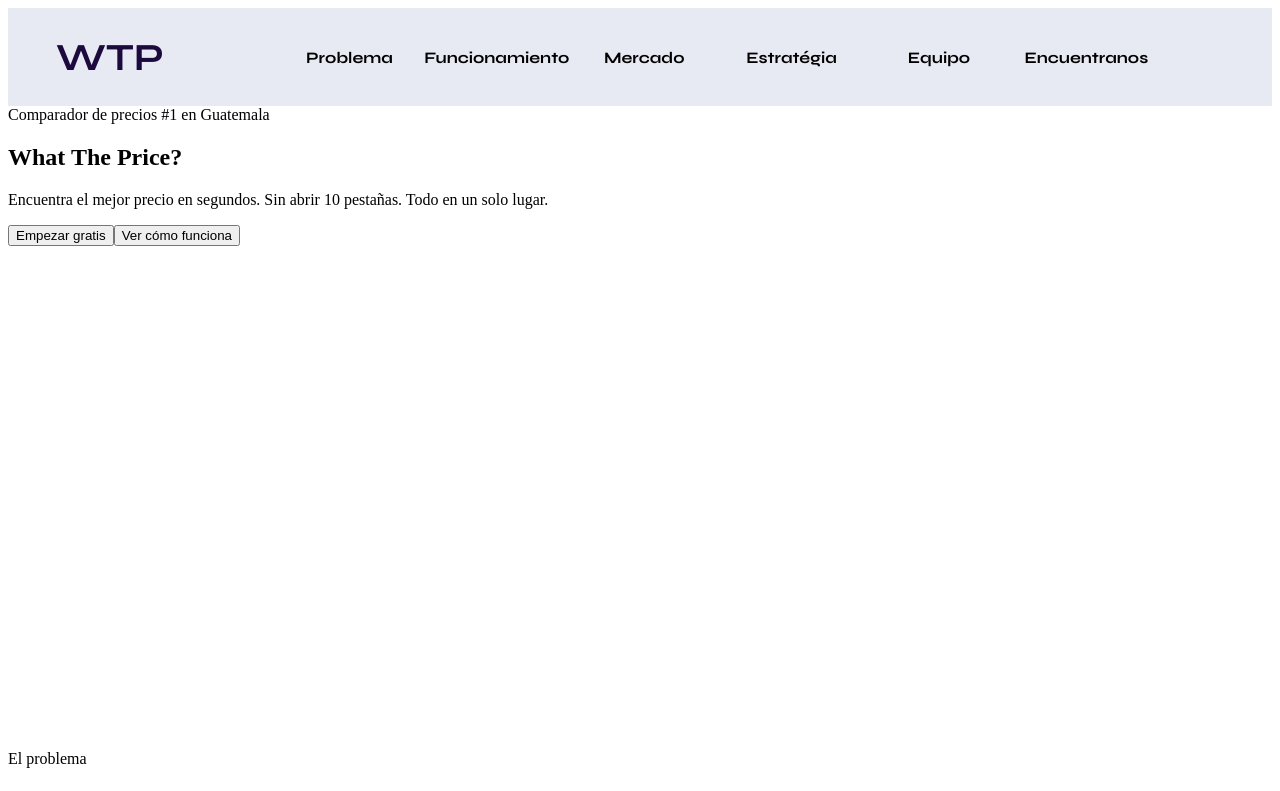
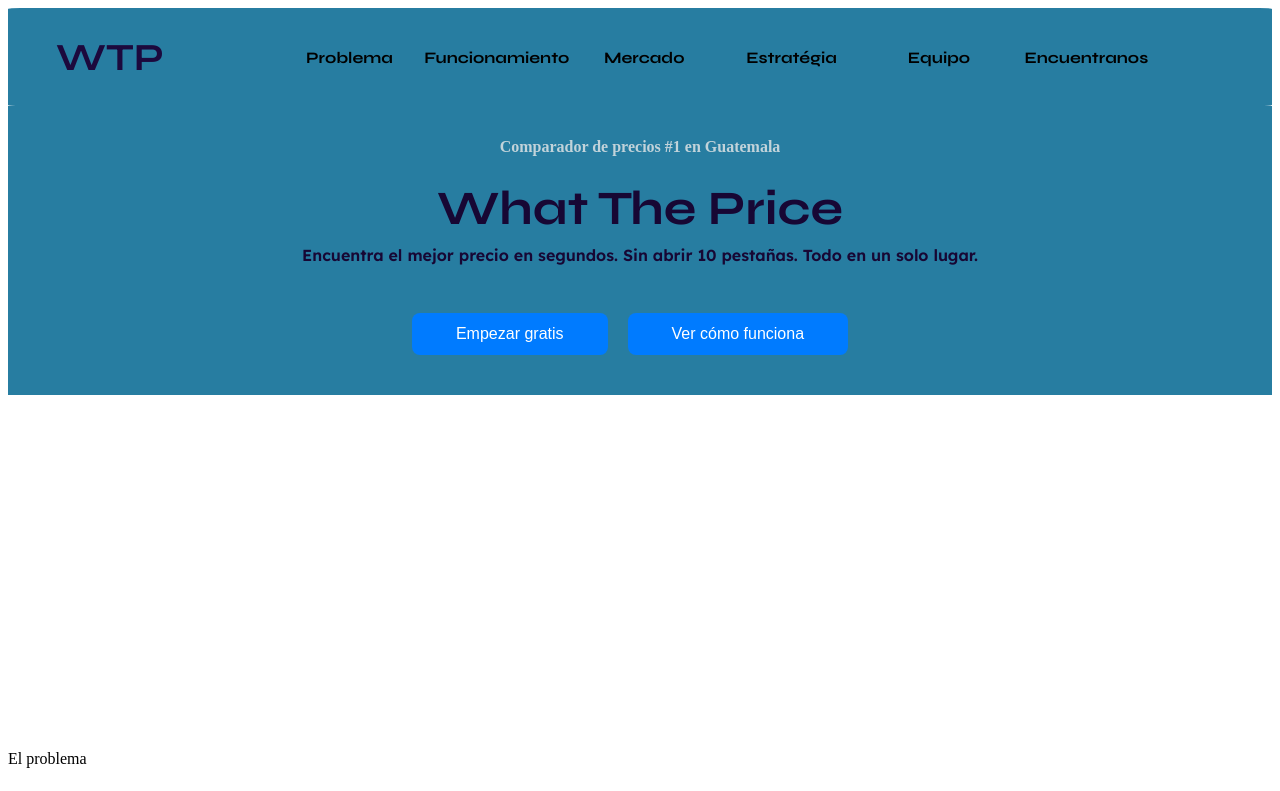
Before and after one commit to Dhidel/What_The_Price_2026, an Angular app in the folder wtp-app/: page / in a window 1280 px wide. Shown: the top 791 px of the page. Built offline with nearby package versions, Linux system fonts and the light colour scheme.

Commit message:
Hero
The hero grid and the style was added

```diff
--- a/wtp-app/package.json
+++ b/wtp-app/package.json
@@ -32,6 +32,7 @@
     "@angular/platform-server": "^21.1.0",
     "@angular/router": "^21.1.0",
     "@angular/ssr": "^21.1.3",
+    "@fontsource-variable/lexend": "^5.2.11",
     "express": "^5.1.0",
     "rxjs": "~7.8.0",
     "tslib": "^2.3.0"
--- a/wtp-app/src/components/hero/hero.css
+++ b/wtp-app/src/components/hero/hero.css
@@ -0,0 +1,57 @@
+@import "@fontsource/syne/700.css";
+@import "@fontsource/syne/800.css";
+@import '@fontsource-variable/lexend/wght.css';
+
+.container{
+display: grid;
+grid-template-rows: repeat(4, auto);
+background-color: #277da1;
+}
+
+.caption{
+grid-row: 1/2;
+text-align: center;
+color: rgba(238, 236, 234, 0.776);
+font-family: "Lexend" sans-serif;
+font-weight: 700;
+margin-top: 2rem;
+}
+
+.name{
+grid-row: 2/3;
+text-align: center;
+font-family: "Syne", sans-serif;
+font-weight: 800;
+color: #170734;
+font-size: xx-large;
+margin-top: -1rem;
+margin-bottom: -3rem;
+}
+
+.eslogan{
+grid-row: 3/4;
+text-align: center;
+font-family: "Lexend", sans-serif;
+font-weight: 600;
+color: #170734;
+margin-bottom: 2rem;
+}
+
+.buttons{
+grid-row: 4/5;
+text-align: center;
+border-bottom-color: #170734;
+margin-bottom: 2.5rem;
+color: azure;
+}
+
+.button {
+  background-color: #007bff;
+  color: white;
+  padding: 12px 44px;
+  border: none;
+  border-radius: 8px;
+  font-size: 16px;
+  border: #000000;
+  margin-right: 20px
+}
--- a/wtp-app/src/components/hero/hero.html
+++ b/wtp-app/src/components/hero/hero.html
@@ -1,7 +1,17 @@
 <section id="hero">
-  <span>Comparador de precios #1 en Guatemala</span>
-  <h1>What The Price?</h1>
-  <p>Encuentra el mejor precio en segundos. Sin abrir 10 pestañas. Todo en un solo lugar.</p>
-  <button>Empezar gratis</button>
-  <button>Ver cómo funciona</button>
+  <div class="container">
+    <div class="caption">
+      <span>Comparador de precios #1 en Guatemala</span>
+    </div>
+    <div class="name">
+      <h1>What The Price</h1>
+    </div>
+    <div class="eslogan">
+          <p>Encuentra el mejor precio en segundos. Sin abrir 10 pestañas. Todo en un solo lugar.</p>
+    </div>
+    <div class="buttons">
+      <button class="button">Empezar gratis</button>
+      <button class="button">Ver cómo funciona</button>
+    </div>
+  </div>
 </section>
--- a/wtp-app/src/components/navbar/navbar.css
+++ b/wtp-app/src/components/navbar/navbar.css
@@ -5,7 +5,10 @@
  display: grid;
  grid-template-columns: auto 1fr;
  align-items: center;
- background-color: #909cc236;
+ background-color: #277da1;
+ border-radius: 1%;
+ border-color: #1c093d;
+ border: #1c093d;
 }
 
 .name{
```
Also changed, not shown: 1 other file (tests, documents, lock files or other folders).
